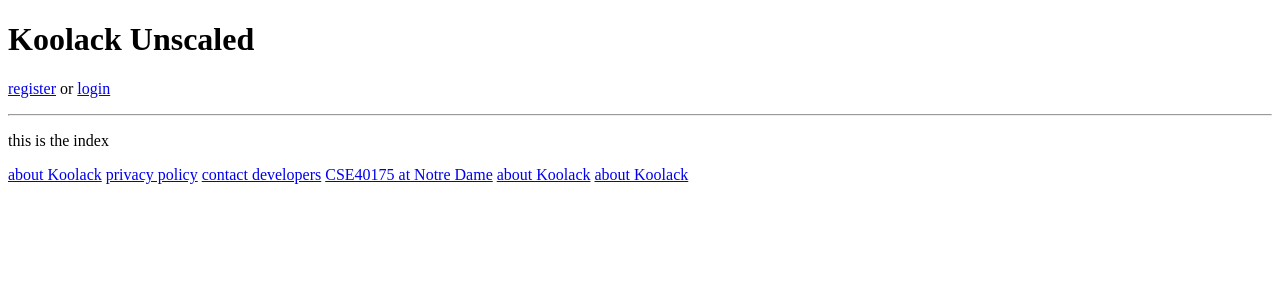
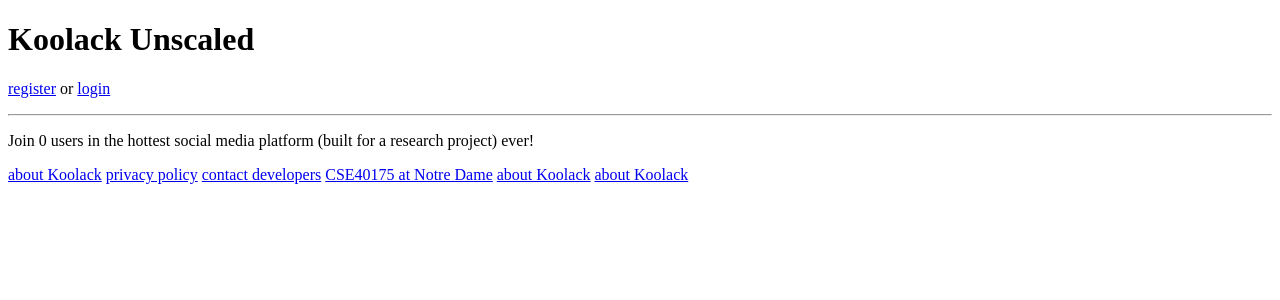
Before and after one commit to jrichelsen/koolack_unscaled, a Django app: page / in a window 1280 px wide. Shown: the top 300 px of the page. Run offline with Django 3.2, Linux system fonts and the light colour scheme.

Commit message:
convert index to TemplateView with timeline redirect

```diff
--- a/koolack_unscaled/templates/koolack_unscaled/index.html
+++ b/koolack_unscaled/templates/koolack_unscaled/index.html
@@ -1,5 +1,5 @@
 {% extends 'koolack_unscaled/base.html' %}
 
 {% block content %}
-<p>this is the index</p>
+<p>Join {{ n_users }} user{{ n_users|pluralize }} in the hottest social media platform (built for a research project) ever!</p>
 {% endblock content %}
--- a/koolack_unscaled/urls.py
+++ b/koolack_unscaled/urls.py
@@ -5,7 +5,9 @@ from . import views
 
 app_name = 'koolack_unscaled'
 urlpatterns = [
-    url(r'^$', views.index, name='index'),
+    url(r'^$', views.IndexView.as_view(), name='index'),
+        # if authenticated, redirect to timeline
+        # else, display index template
     url(r'^login$', django.contrib.auth.views.login, name='login'),
     url(r'^logout$', django.contrib.auth.views.logout, {'next_page': '/'}, name='logout'),
     url(r'^register$', views.register, name='register'),
--- a/koolack_unscaled/views.py
+++ b/koolack_unscaled/views.py
@@ -1,3 +1,7 @@
+from django.views.generic import TemplateView
+from django.http import HttpResponseRedirect
+
+
 from django.http import HttpResponse
 from django.shortcuts import get_object_or_404, render
 from django.contrib.auth.models import User
@@ -6,8 +10,18 @@ from datetime import datetime
 
 from .models import Profile, Kool
 
-def index(request):
-    return render(request, 'koolack_unscaled/index.html')
+class IndexView(TemplateView):
+    template_name = 'koolack_unscaled/index.html'
+
+    def get_context_data(self, **kwargs):
+        context = super(IndexView, self).get_context_data(**kwargs)
+        context['n_users'] = Profile.objects.count()
+        return context
+
+    def dispatch(self, request, *args, **kwargs):
+        if request.user.is_authenticated():
+            return HttpResponseRedirect('/timeline')
+        return super(IndexView, self).dispatch(request, *args, **kwargs)
 
 def register(request):
     return HttpResponse('form to register! jk')
```
